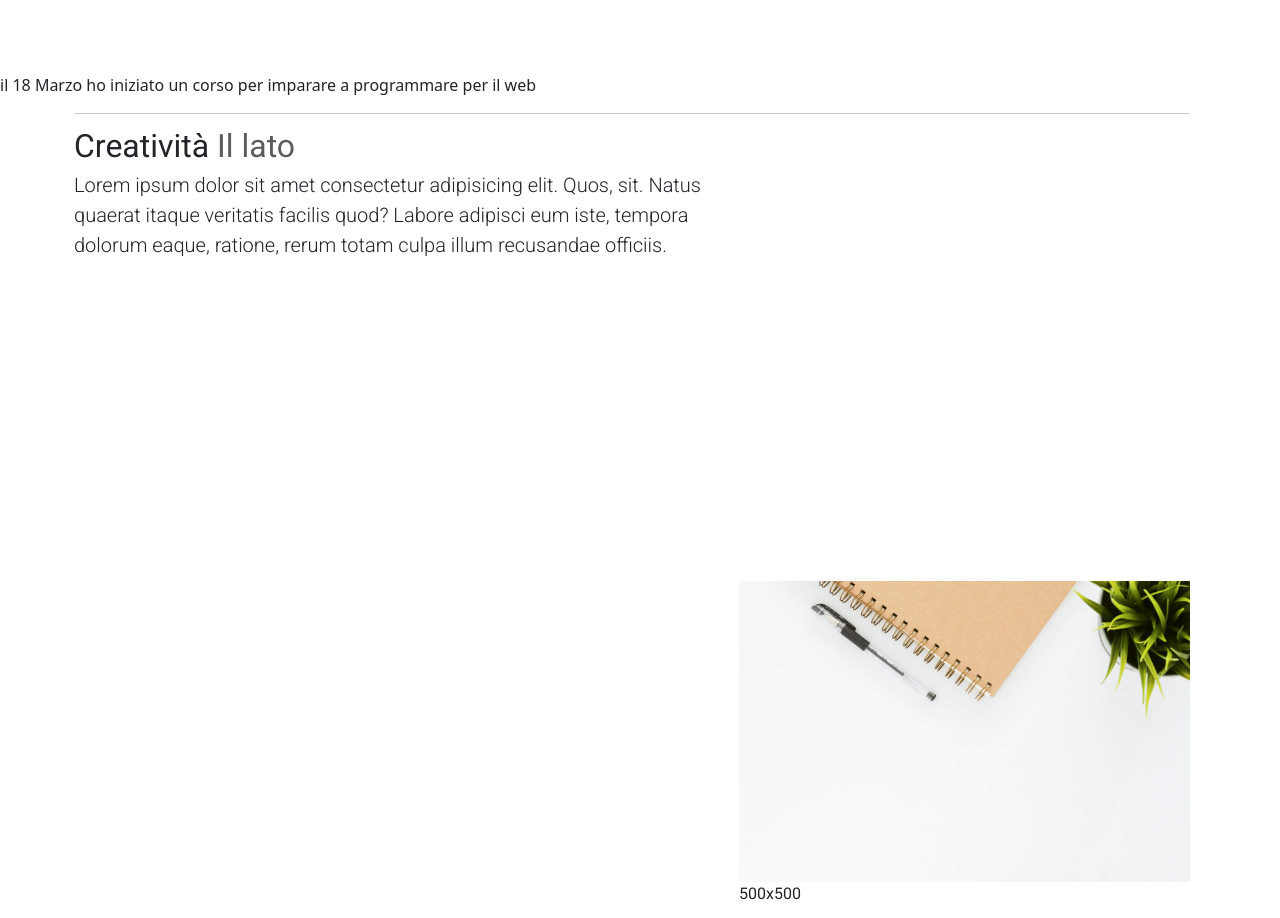
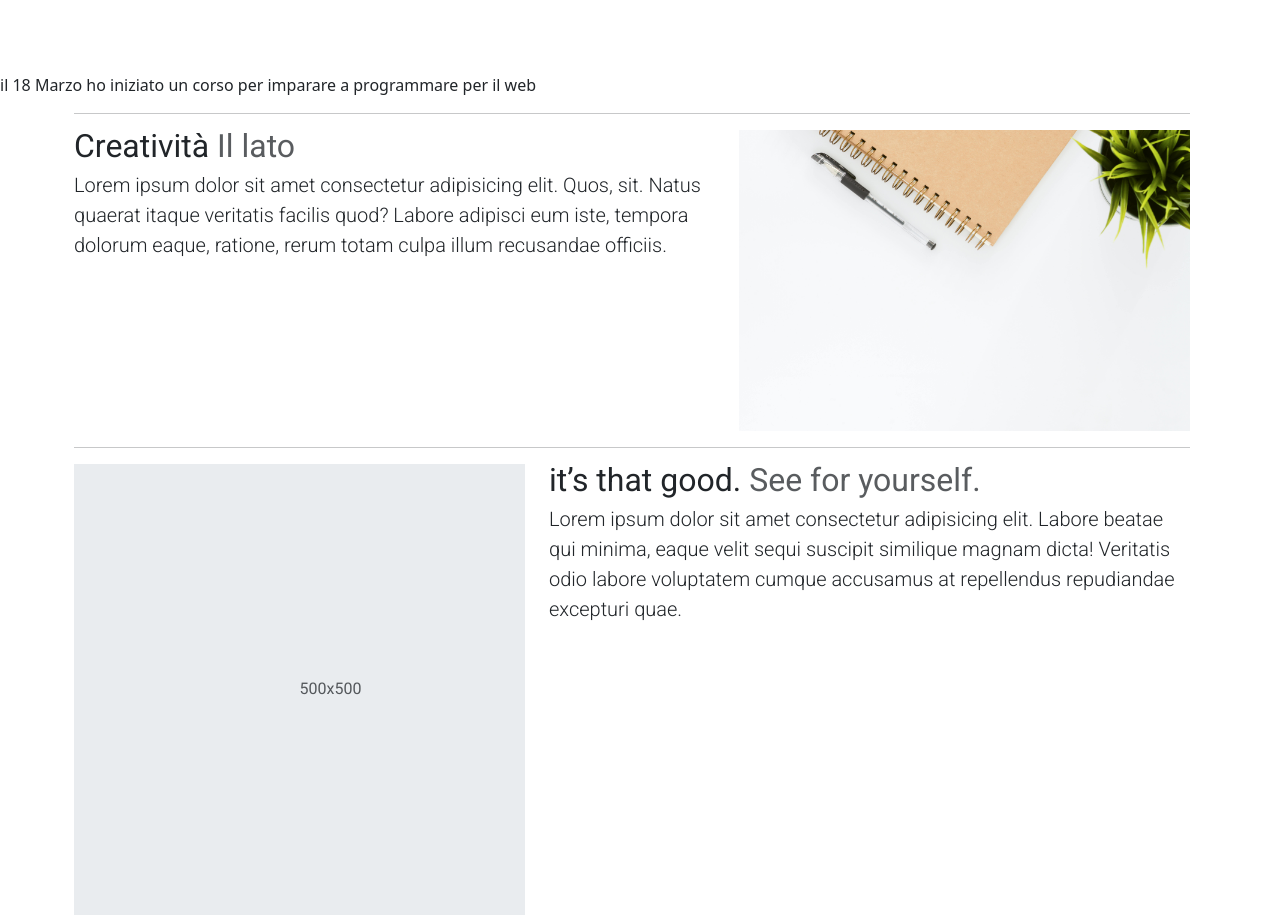
Before and after one commit to challenge-network-18-mar-24/Christian-Spina, a plain HTML site: page index.html in a window 1280 px wide. Shown: the part 1322-2240 px from the top of the page. Drawn offline with nearby package versions, Linux system fonts and the light colour scheme; a web font is replaced by a local one.

Commit message:
Correzione immagine primo modulo

```diff
--- a/index.html
+++ b/index.html
@@ -281,16 +281,10 @@ CV Black
                         totam culpa illum recusandae officiis.</p>
                 </div>
                 <div class="col-md-5">
-                    <svg class="bd-placeholder-img bd-placeholder-img-lg featurette-image img-fluid mx-auto" width="500"
-                        height="500" xmlns="http://www.w3.org/2000/svg" role="img" aria-label="Placeholder: 500x500"
-                        preserveAspectRatio="xMidYMid slice" focusable="false">
-                        <title>Placeholder</title>
 
-                        <img src="./img/sfondo_cv.jpg" alt="bg_img" class="bg_img">
-
-                        <rect width="100%" height="100%" fill="var(--bs-secondary-bg)"></rect><text x="50%" y="50%"
-                            fill="var(--bs-secondary-color)" dy=".3em">500x500</text>
-                    </svg>
+                    <img src="./img/sfondo_cv.jpg" alt="bg_img"
+                        class="bd-placeholder-img bd-placeholder-img-lg featurette-image img-fluid mx-auto" width="500"
+                        height="500">
                 </div>
             </div>
             <!-- aggiungere card per creatività -->
@@ -301,11 +295,11 @@ CV Black
 
             <div class="row featurette">
                 <div class="col-md-7 order-md-2">
-                    <h2 class="featurette-heading fw-normal lh-1">Oh yeah, it’s that good. <span
-                            class="text-body-secondary">See for yourself.</span></h2>
-                    <p class="lead">Another featurette? Of course. More placeholder content here to give you an idea of
-                        how
-                        this layout would work with some actual real-world content in place.</p>
+                    <h2 class="featurette-heading fw-normal lh-1">it’s that good. <span class="text-body-secondary">See
+                            for yourself.</span></h2>
+                    <p class="lead"> Lorem ipsum dolor sit amet consectetur adipisicing elit. Labore beatae qui minima,
+                        eaque velit sequi suscipit similique magnam dicta! Veritatis odio labore voluptatem cumque
+                        accusamus at repellendus repudiandae excepturi quae.</p>
                 </div>
                 <div class="col-md-5 order-md-1">
                     <svg class="bd-placeholder-img bd-placeholder-img-lg featurette-image img-fluid mx-auto" width="500"
```
